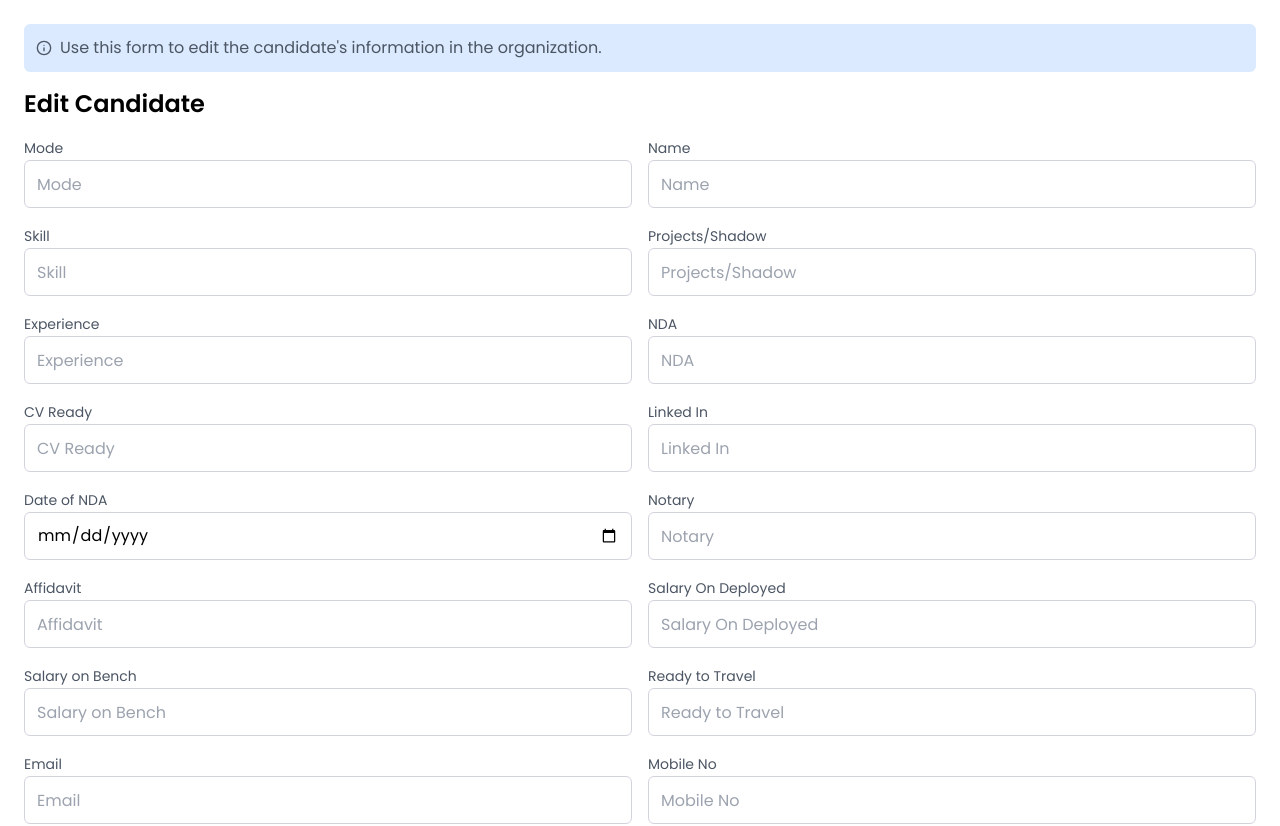
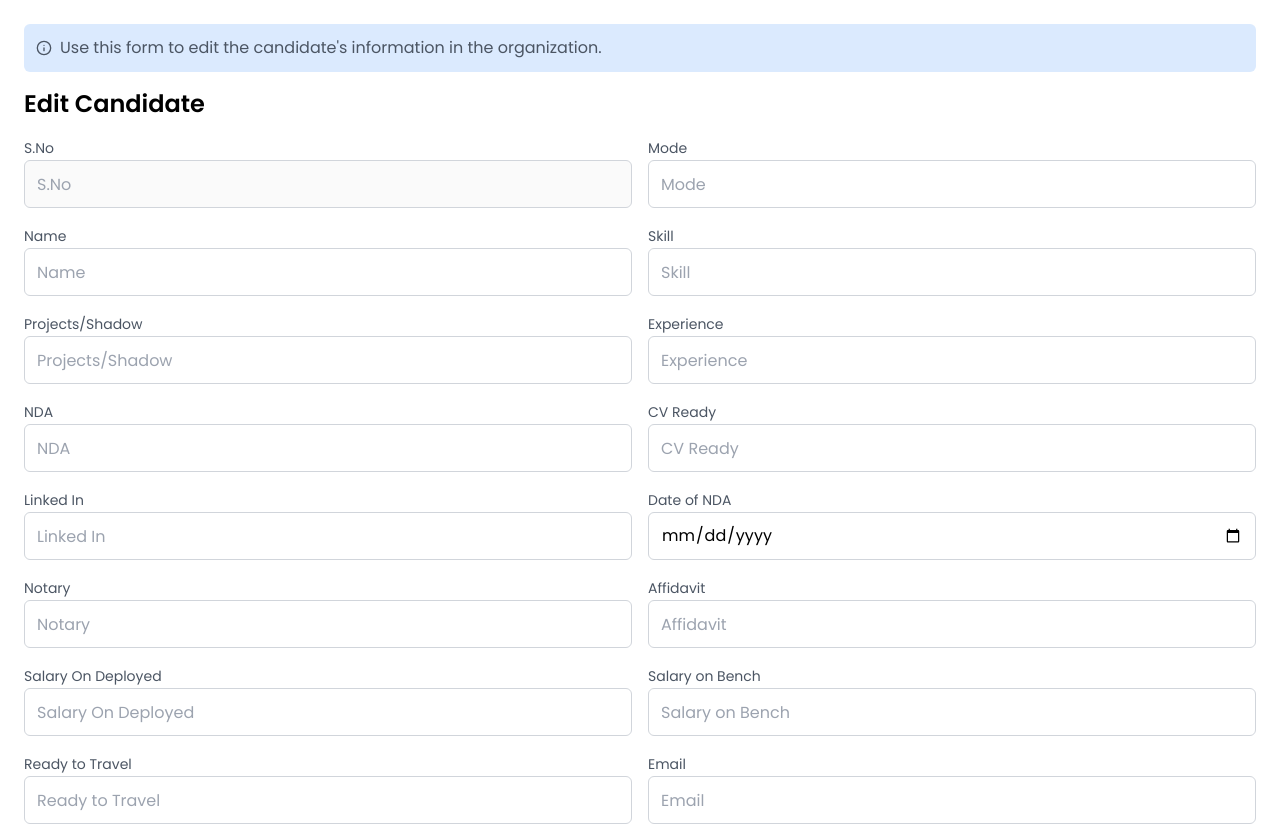
Before and after one commit to trysoltryovate/trysol_enterprise_suite, a React (Vite) app: page /candidates/edit/1 in a window 1280 px wide. Shown: the top 826 px of the page. Built offline with nearby package versions, Linux system fonts and the light colour scheme; no server answers.

Commit message:
disabled the s.no in editcandidate form

```diff
--- a/src/components/EditCandidate.jsx
+++ b/src/components/EditCandidate.jsx
@@ -1,3 +1,4 @@
+/* eslint-disable simple-import-sort/imports */
 import axios from "axios";
 import React, { useEffect, useState } from "react";
 import { useNavigate, useParams } from "react-router-dom";
@@ -67,7 +68,7 @@ const EditCandidate = () => {
       <form onSubmit={handleSubmit} className="grid grid-cols-2 gap-4">
         {/* Text Fields */}
         {[
-          // { label: "S.No", name: "sNo" },
+          { label: "S.No", name: "sNo" },
           { label: "Mode", name: "mode" },
           { label: "Name", name: "name" },
           { label: "Skill", name: "skill" },
@@ -90,6 +91,7 @@ const EditCandidate = () => {
               {label}
             </label>
             <input
+            disabled={name=="sNo"?true:false}
               type={type}
               id={name}
               name={name}
--- a/src/utils/lists.js
+++ b/src/utils/lists.js
@@ -5,7 +5,7 @@ export const appsList = [
     image:
       "https://indoreinstitute.com/wp-content/uploads/2019/10/140975-OSX7O9-940.jpg",
     path: "/",
-    description: "This is a brief description for PIP",
+    description: "This is a brief description for IRR",
     buttonText: "Go to PIP Page",
     page:"/candidates"
   },
```
